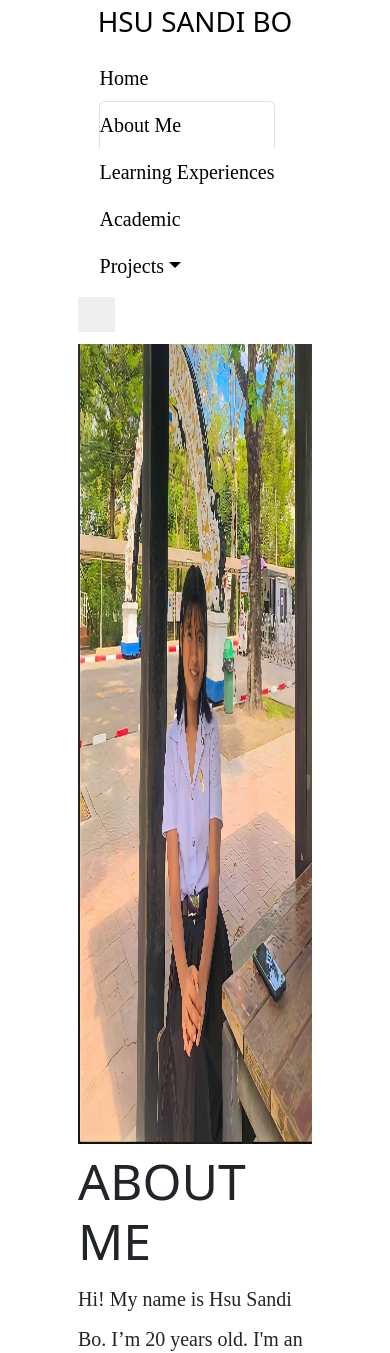
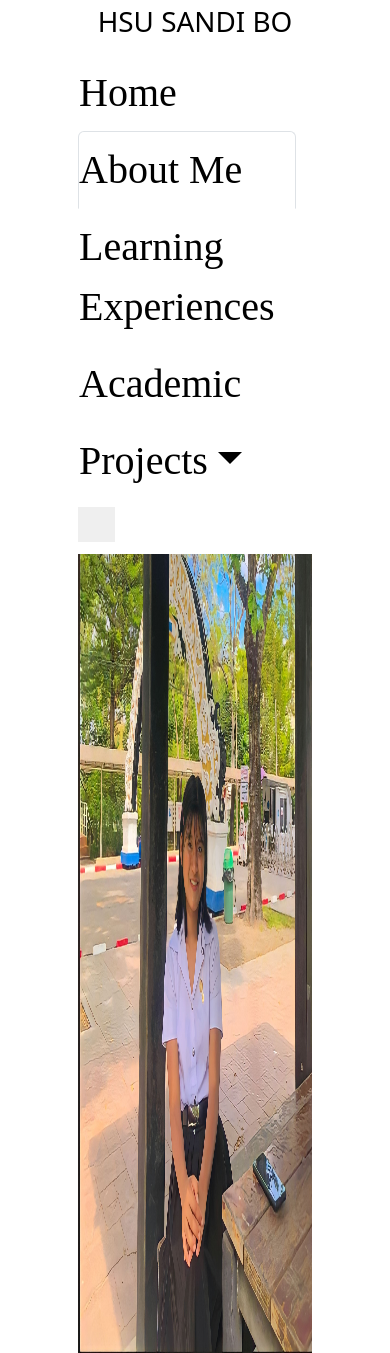
Before and after one commit to HsuSandiBo/Portfolio, a PHP site: page /about.html in a window 390 px wide. Shown: the top 1353 px of the page. Run offline with PHP 8.4, Linux system fonts and the light colour scheme; some web fonts are replaced.

Commit message:
Update about page

```diff
--- a/about.html
+++ b/about.html
@@ -70,22 +70,52 @@
         var menu = document.querySelector('#menu');
         console.log(menu)
 
+        // var navItems = document.querySelectorAll('.nav-item');
+        // document.querySelector('.nav-item').style.fontSize = '30px'
+        // console.log(document.querySelector('.nav-item').style.fontSize)
+        // console.log(navItems, navItems[0])
+
+        // navItems.forEach(nav_item => {
+        //         navItems[nav_item].style.fontSize = '30px';
+        //         console.log(navItems[nav_item].style.fontSize)
+        //         });
+
         console.log(`screen ${screen.availWidth}`)
         //Task => to check maximum screen window size, use screen.availwidth,window.innerwidth
         window.addEventListener('resize', e => {
             // var maxWidth = screen.availWidth - window.innerWidth === 0;
+            // to know default font size
+            // console.log(window.getComputedStyle(document.body).getPropertyValue('font-size'))
+            console.log(`inner ${window.innerWidth}`)
+            // console.log(window.matchMedia(('screen and (min-width: 501px)')))
 
-            if(window.innerWidth == screen.availWidth){
+            // for laptop screen size
+            if(window.innerWidth == screen.availWidth && window.matchMedia(('screen and (min-width: 769px) and (max-width: 1536px)')))
+            {
                 document.querySelector('nav').style.display = 'flex';
                 document.querySelector('nav').style.textAlign = 'center';
                 document.querySelector('#menu').style.display = 'none';
-            }else if(window.innerWidth >= screen.availWidth/2 && window.innerWidth < screen.availWidth){
+                console.log(document.querySelector('.nav-item').style.fontSize)
+            }
+            // for tablet screen size
+            else if(window.innerWidth >= screen.availWidth/2 && window.innerWidth < screen.availWidth && window.matchMedia(('screen and (min-width: 481px) and (max-width: 768px)'))) {
                 document.querySelector('nav').style.display = 'none';
+                // navItems.forEach(nav_item => {
+                // // navItems[nav_item].style.fontSize = '30px';
+                // console.log(navItems[nav_item].style.fontSize)
+                // });
                 document.querySelector('#menu').style.display = 'block';
-            }else{
+                console.log(document.querySelector('.nav-item').style.fontSize)
+
+
+            }
+            // for mobile devices screen size
+            else{
+                if(window.matchMedia(('screen and (min-width: 320px) and (max-width: 480px)')))
                 document.querySelector('nav').style.display = 'none';
+                // document.querySelector('.nav-item').style.fontSize = '60px';
                 document.querySelector('#menu').style.display = 'block';
-                console.log(window.innerWidth)
+                console.log(document.querySelector('.nav-item').style.fontSize)
             }
         })
 
--- a/portfolio.css
+++ b/portfolio.css
@@ -128,17 +128,23 @@ a.about-title{
     font-size: 20px;
     line-height: 2;
 }
-/* @media screen and (min-width: 900) {
-    .mySelf {
-      font-size: 80px;
+  @media screen and (min-width: 481px) and (max-width: 768px){  /* For tablets and ipads: 481px to 768px */
+    .nav-item {
+      font-size: 30px;
+    }
+    .about-title{
+        font-size: 100px;
     }
   }
 
-@media  screen and (max-width: 901px){
-    .mySelf{
-        font-size: 10px;
+  @media screen and (min-width: 320px) and (max-width: 480px){  /* For mobile devices: 320px to 480px */
+    .nav-item {
+      font-size: 40px;
     }
-} */
+    .about-title{
+        font-size: 60px;
+    }
+  }
 .resume{
     font-size: 25px;
     font-family: Noto;
```
Also changed, not shown: window-mode.js (+21 -0 lines).
